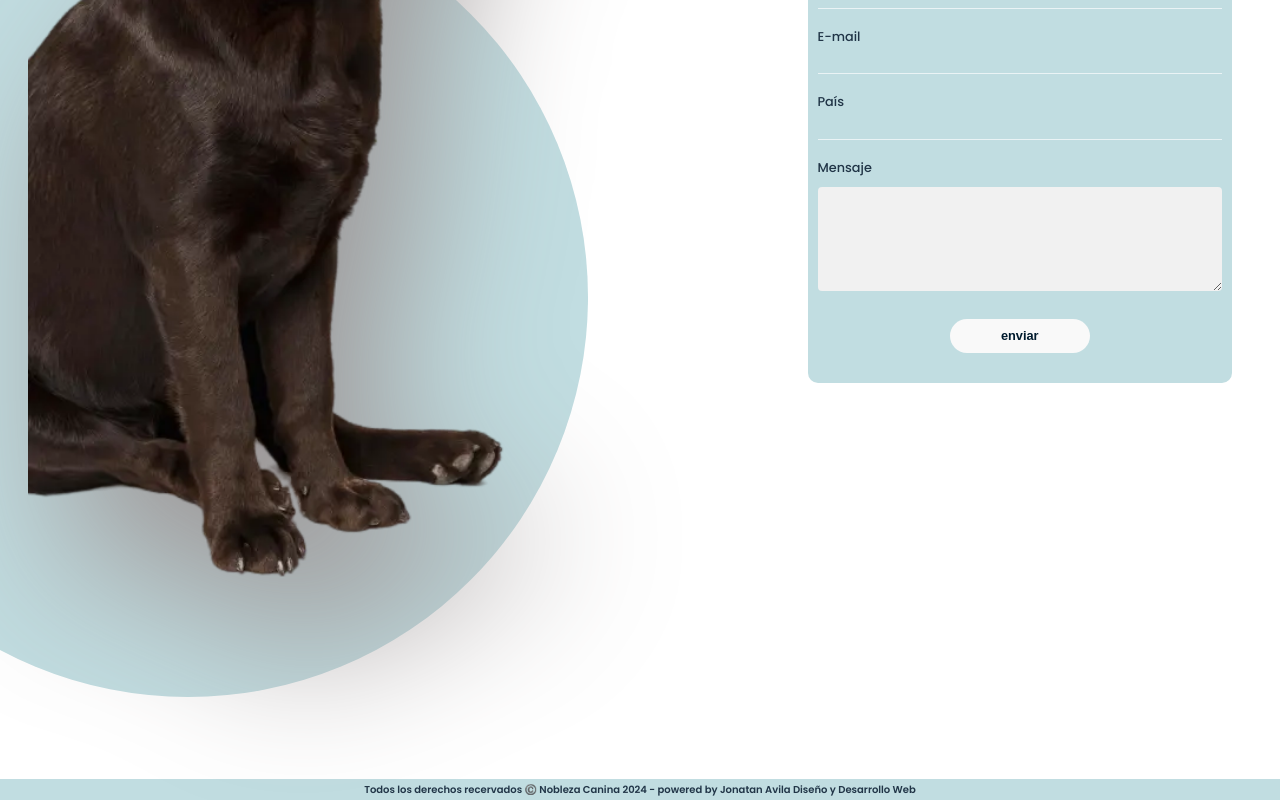
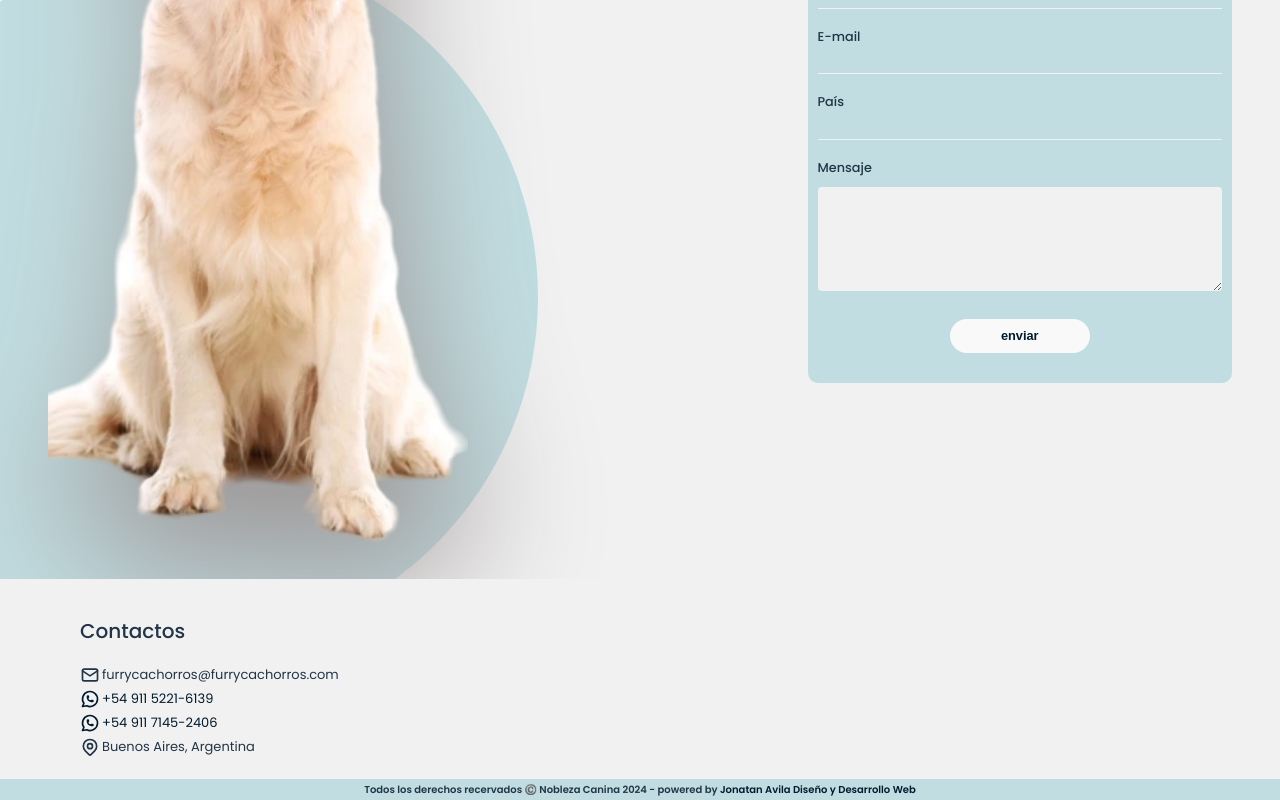
Before and after one commit to JONAAVILA/pets-in-react, a React (Vite) app: page / in a window 1280 px wide. Shown: the part 1475-2275 px from the top of the page. Built offline with nearby package versions, Linux system fonts and the light colour scheme.

Commit message:
change labrador to golden

```diff
--- a/src/components/form/Form.css
+++ b/src/components/form/Form.css
@@ -1,3 +1,7 @@
+.container_form{
+    position: relative;
+    z-index: 6;
+}
 .form{
     display: grid;
     width: 100%;
--- a/src/components/form/Form.jsx
+++ b/src/components/form/Form.jsx
@@ -80,7 +80,7 @@ export default function Form(){
     }
 
     return(
-        <>
+        <div className='container_form '>
             {alert && <div className='alert' >
                         <p>{alert}</p>
                         <IconX onClick={handleClose} className='IconX' stroke={2} />
@@ -136,6 +136,6 @@ export default function Form(){
                     <button onClick={handleSubmit} >enviar</button>
                 </div>
             </form>
-        </>
+        </div>
     )
 }
--- a/src/components/navbar/Navbar.css
+++ b/src/components/navbar/Navbar.css
@@ -49,6 +49,8 @@
     background-color: #F7ADE3;
     border: solid 2px #fff;
     transition: all ease 300ms;
+    stroke-width: 2px;
+    stroke-linecap:round;
     .top{
         transition:all ease 500ms;
     }
--- a/src/index.css
+++ b/src/index.css
@@ -15,7 +15,15 @@
 :root::-webkit-scrollbar{
     width: 0;
 }
-
+a{
+  text-decoration: none;
+  color: #001B2E;
+  transition: all ease 200ms;
+}
+a:hover {
+  color: #F7ADE3;
+  transition: all ease 200ms;
+}
 body {
   margin: 0;
   display: flex;
@@ -94,10 +102,10 @@ textarea:focus{
 @media (prefers-color-scheme: light) {
   :root {
     color: #213547;
-    background-color: #ffffff;
+    background-color: #f1f1f1;
   }
   a:hover {
-    color: #747bff;
+    color: #F7ADE3;
   }
   button {
     background-color: #f9f9f9;
--- a/src/views/home/Home.css
+++ b/src/views/home/Home.css
@@ -1,7 +1,6 @@
 .container_info{
     position: relative;
     justify-content: center;
-    z-index: 6;
     display: flex;
     height: 180vh;
     width: 90%;
@@ -20,22 +19,22 @@
     transform: scale(0);
     transition: transform 1.2s ease;
 }
-.labrador{
+.golden{
     opacity: .2;
     left: 30%;
     bottom: 15%;
     width: 60%;
     position: absolute;
-    filter: drop-shadow(5px 10px 10px #9c9595);
+    filter: drop-shadow(2px 10px 10px #9c9595);
     transition:all 600ms ease;
 }
-.off_labrador{
+.off_golden{
     right: 0;
     opacity: 1;
     transition: all 100ms ease;
 }
 .off_home{
-    transform: scale(8);
+    transform: scale(7);
 }
 .box_left{
     font-size: 5px;
@@ -72,6 +71,8 @@
     }
 }
 .box_envios{
+    position: relative;
+    z-index: 5;
     width: 100%;
     height: 100px;
     border-radius: 10px;
@@ -90,3 +91,27 @@
     padding: 3px;
     background-color: #C1DDE1;
 }
+.box_contact{
+    position: relative;
+    z-index: 5;
+    padding-left: 80px;
+    display: flex;
+    flex-direction: column;
+    justify-content: center;
+    margin-top: -200px;
+    text-align: left;
+    height: 200px;
+    background-color: #f1f1f1;
+    .icon_contact{
+        padding-right: 2px;
+    }
+    p{
+        display: flex;
+        align-items: center;
+        margin: 0;
+        a{
+            display: flex;
+            align-items: center;
+        }
+    }
+}
--- a/src/views/home/Home.jsx
+++ b/src/views/home/Home.jsx
@@ -1,7 +1,10 @@
-import './Home.css'
-import labrador from '../../assets/labrador.webp'
+import { IconBrandWhatsapp } from '@tabler/icons-react';
+import { IconMapPin } from '@tabler/icons-react';
+import { IconMail } from '@tabler/icons-react';
+import golden from '../../assets/golden.webp';
 import Counter from '../../components/counter/Counter';
 import Form from '../../components/form/Form';
+import './Home.css'
 
 export default function Home({clas}){
 
@@ -11,7 +14,7 @@ export default function Home({clas}){
         <>
         <div className="container_info">
             <div className={`circle_home ${clas}_home`} >
-                <img className={`labrador ${clas}_labrador`} src={labrador} alt='labrador chocolate'/>
+                <img className={`golden ${clas}_golden`} src={golden} alt='golden retriever'/>
             </div>
             <div className="box_left" >
                 <h1>¿PORQUÉ ELEGIRNOS?</h1>
@@ -39,7 +42,20 @@ export default function Home({clas}){
                 <Form/>
             </div>
         </div>
-        <footer className='footer' >{`Todos los derechos recervados ©️ Nobleza Canina ${currentYear} - powered by Jonatan Avila Diseño y Desarrollo Web`}</footer>
+        <div className='box_contact' >
+            <h2>Contactos</h2>
+            <div>
+                <p><IconMail className='icon_contact' stroke={2} width={20} />furrycachorros@furrycachorros.com</p>
+                <p>
+                    <a href="https://wa.link/wo5fbg"><IconBrandWhatsapp className='icon_contact' stroke={2} width={20}/>+54 911 5221-6139</a>
+                </p>
+                <p>
+                    <a href="https://wa.link/imsfli"><IconBrandWhatsapp className='icon_contact' stroke={2} width={20}/>+54 911 7145-2406</a>
+                </p>
+                <p><IconMapPin className='icon_contact' stroke={2} width={20}/>Buenos Aires, Argentina</p>
+            </div>
+        </div>
+        <footer className='footer' >{`Todos los derechos recervados ©️ Nobleza Canina ${currentYear} - powered by `}<a href='https://www.google.com/search?q=Jonatan+Avila+Desarrollador+Web+Full+Stack+-+Dise%C3%B1ador+Web&stick=H4sIAAAAAAAA_-NgU1I1qLA0TTQ2SktOSjFPNktLNDG3MqhISTE1NzA3tDA1MzdMszRIXcRq7ZWfl1iSmKfgWJaZk6jgklqcWFSUn5OTmJJfpBCemqTgVpqToxBckpicraCr4JJZnHp4I0wOALOQqlZnAAAA&hl=es-419&mat=CVgOLeHDGpajElcBezTaAcrisFWb4vYmoNvFKCjnUfwmllQE00eOHqFyUGvyW8QKj3LTJ4c6ZZ4feRc0ltuD2nOuIx_t-lS0cF7qBHctfjg_-Z-lnQJBiV4V5WhUeV7bqIk&authuser=0' >Jonatan Avila Diseño y Desarrollo Web</a></footer>
         </>
     )
 }
--- a/src/views/landing/Landing.jsx
+++ b/src/views/landing/Landing.jsx
@@ -40,7 +40,9 @@ export default function Landing (){
                 <div className='icons_landing' >
                     <IconBrandInstagram stroke={1} width={20} />
                     <IconBrandMeta stroke={1} width={20} />
-                    <IconBrandWhatsapp stroke={1} width={20} />
+                    <a href="href=https://wa.link/imsfli">
+                        <IconBrandWhatsapp stroke={1} width={20} />
+                    </a>
                 </div>
             </div>
             <div className={`circle_langing ${clas}_landing`} >
```
Also changed, not shown: src/components/navbar/Navbar.jsx (+7 -1 lines), src/assets/golden.webp (added), src/assets/labrador.webp (deleted).
